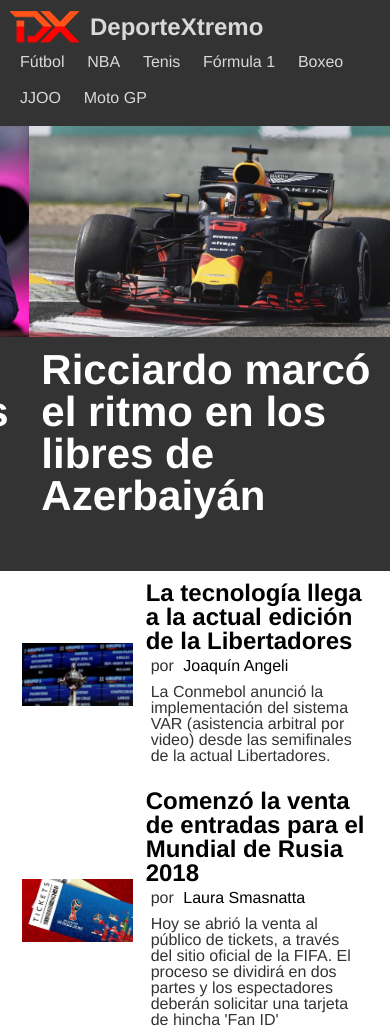
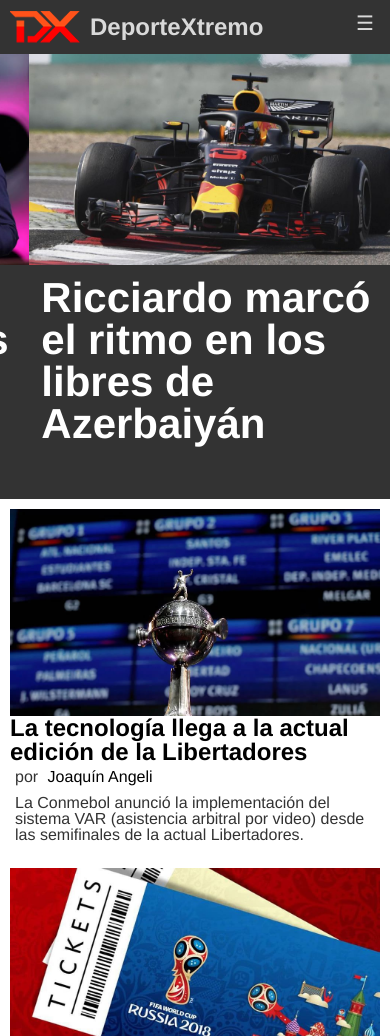
Before and after one commit to rodrigo-lusquinos/PWFE-M1-14, a plain HTML site: page docs/index.html in a window 390 px wide. Shown: the top 1036 px of the page. Drawn offline with Linux system fonts and the light colour scheme.

Commit message:
agregando configuración mobile al sitio

```diff
--- a/docs/css/estilos.css
+++ b/docs/css/estilos.css
@@ -144,6 +144,9 @@
 color:green;
 font-weight: bold;
 }
+#hamburguesa {
+	display: none;
+}
 
 
 
@@ -169,3 +172,44 @@
 	100%{left: -200vw;}
 }*/
 }
+
+/*mediaquery
+@media
+@media print{config de impresoras
+
+}
+@media tty { cajeros de supermercados
+
+}
+@media tv {para que se vea en la televisión
+
+}
+*/
+
+@media screen and (max-width: 480px) {
+	/*inicio de mobile*/
+	#Menu {
+		display: none;
+	}
+	#Logo {
+		font.size: 2rem;
+		padding left: 7rem;
+	}
+	#hamburguesa {
+		display: block;
+		font-size: 2rem;
+		background-color: transparent;
+		border: none;
+		color: #d9d9d9;
+		float: right;
+	}
+	.noticia {
+		flex-direction: column;
+	}
+	.noticia-img, .noticia-txt {
+		width: 100%;
+	}
+	/*fin de mobile*/
+}
+
+@media screen and (min-width: 481px) and (max-width: 768px)
--- a/docs/index.html
+++ b/docs/index.html
@@ -2,13 +2,17 @@
 <html>
 	<head>
 		<meta charset="utf-8">
+		<meta name="viewport" content="width=device-width"><!--Para mobile. -->
 		<title>DX - DeporteXtremo</title>
 		<link rel="stylesheet" href="css/reset.css">
 		<link rel="stylesheet" href="css/estilos.css">
 	</head>
 	<body>
-		<header>
-			<h1 id="Logo">DeporteXtremo</h1>
+			<header>
+				<h1 id="Logo">DeporteXtremo</h1>
+
+				<button id="hamburguesa">&#9776;</button>
+
 				<nav id="Menu">
 					<ul>
 						<li>
@@ -23,8 +27,7 @@
 						<li>
 							<a href="#">Fórmula 1</a>
 						</li>
-						<li>
-							<a href="#">Boxeo</a>
+						<li>							<a href="#">Boxeo</a>
 						</li>
 						<li>
 							<a href="#">JJOO</a>
@@ -33,8 +36,8 @@
 							<a href="#">Moto GP</a>
 						</li>
 					</ul>
-				</nav>
-		</header>
+					</nav>
+			</header>
 		<main>
 			<section id="noticias-destacadas">
 				<ul>
```
